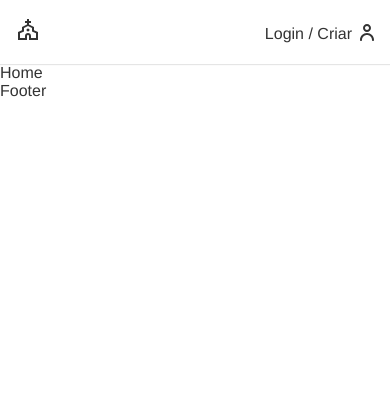
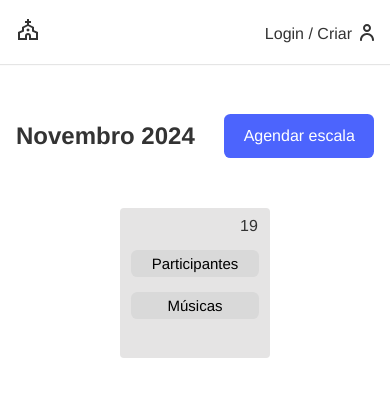
Before and after one commit to rodrigomes002/escalas-frontend, a React (Vite) app: page / in a window 390 px wide. Shown: the top 396 px of the page. Built offline with nearby package versions, Linux system fonts and the light colour scheme.

Commit message:
Criando home e modal

```diff
--- a/src/App.css
+++ b/src/App.css
@@ -48,7 +48,7 @@ a {
 }
 
 .container {
-  max-width: 50rem;
+  max-width: 70rem;
   padding: 0 1rem;
   margin: 0 auto;
 }
@@ -67,7 +67,7 @@ a {
   display: block;
   width: 1.5rem;
   height: 1.5rem;
-  background: #fb1;
+  background: #4c64fd;
   position: absolute;
   bottom: 5px;
   left: -5px;
--- /dev/null
+++ b/src/Components/Card.jsx
@@ -0,0 +1,29 @@
+import React from "react";
+import styles from "./Card.module.css";
+import Button from "./Forms/Button";
+
+const Card = ({ setModal }) => {
+  const buttonStyle = {
+    marginBottom: 15,
+    padding: 5,
+    backgroundColor: "#D9D9D9",
+    color: "#000000",
+    fontSize: 15,
+  };
+
+  return (
+    <>
+      <div className={styles.card}>
+        <div className={styles.date}>19</div>
+        <Button style={buttonStyle} onClick={setModal}>
+          Participantes
+        </Button>
+        <Button style={buttonStyle} onClick={setModal}>
+          Músicas
+        </Button>
+      </div>
+    </>
+  );
+};
+
+export default Card;
--- /dev/null
+++ b/src/Components/Card.module.css
@@ -0,0 +1,23 @@
+.card {
+  display: flex;
+  flex-direction: column;
+  justify-content: center;
+  align-items: center;
+
+  width: 150px;
+  height: 150px;
+  margin-top: 50px;
+  border-radius: 4px;
+  background-color: #e5e4e4;
+}
+
+.date {
+  position: relative;
+  bottom: 15px;
+  left: 70px;
+  width: 50px;
+}
+
+.margin {
+  margin-bottom: 15px;
+}
--- a/src/Components/Footer.jsx
+++ b/src/Components/Footer.jsx
@@ -2,7 +2,7 @@ import React from "react";
 import styles from "./Footer.module.css";
 
 const Footer = () => {
-  return <div className={styles.footer}>Footer</div>;
+  return <div className={styles.footer}></div>;
 };
 
 export default Footer;
--- a/src/Components/Forms/Button.module.css
+++ b/src/Components/Forms/Button.module.css
@@ -4,8 +4,8 @@
   cursor: pointer;
   border: none;
   border-radius: 0.4rem;
-  background: #fb1;
-  color: #764701;
+  background: #4c64fd;
+  color: #ffffff;
   min-width: 8rem;
   padding: 0.8rem 1.2rem;
   box-sizing: border-box;
@@ -15,7 +15,7 @@
 .button:hover,
 .button:focus {
   outline: none;
-  box-shadow: 0 0 0 3px #fea, 0 0 0 4px #fb1;
+  box-shadow: 0 0 0 3px #8f9eff, 0 0 0 4px #4c64fd;
 }
 
 .button:disabled {
--- a/src/Components/Forms/Input.module.css
+++ b/src/Components/Forms/Input.module.css
@@ -16,9 +16,9 @@
 .input:focus,
 .input:hover {
   outline: none;
-  border-color: #fb1;
+  border-color: #4c64fd;
   background: white;
-  box-shadow: 0 0 0 3px #fea;
+  box-shadow: 0 0 0 3px #8f9eff;
 }
 
 .label {
--- a/src/Components/Home.jsx
+++ b/src/Components/Home.jsx
@@ -1,7 +1,35 @@
 import React from "react";
+import Card from "./Card";
+import styles from "./Home.module.css";
+import Button from "./Forms/Button";
+import Modal from "./Modal";
 
 const Home = () => {
-  return <div>Home</div>;
+  const [modal, setModal] = React.useState(null);
+  const cardStyle = {};
+  const dados = {};
+
+  return (
+    <>
+      <div className="container animeLeft">
+        <div className={styles.header}>
+          <div className={styles.title}>
+            <h2>Novembro 2024</h2>
+          </div>
+
+          <div className={styles.title}>
+            <Button>Agendar escala</Button>
+          </div>
+        </div>
+
+        <div className={styles.home}>
+          <Card style={cardStyle} setModal={setModal} />
+        </div>
+
+        <div>{modal && <Modal data={dados} setModal={setModal}></Modal>}</div>
+      </div>
+    </>
+  );
 };
 
 export default Home;
--- /dev/null
+++ b/src/Components/Home.module.css
@@ -0,0 +1,22 @@
+.title {
+  padding-top: 50px;
+}
+
+.home {
+  display: flex;
+  flex-wrap: wrap;
+  justify-content: space-between;
+  align-items: center;
+}
+
+.header {
+  display: flex;
+  justify-content: space-between;
+  align-items: center;
+}
+
+@media (max-width: 40rem) {
+  .home {
+    justify-content: space-around;
+  }
+}
--- /dev/null
+++ b/src/Components/Modal.jsx
@@ -0,0 +1,18 @@
+import React from "react";
+import styles from "./Modal.module.css";
+
+const Modal = ({ data, setModal }) => {
+  function handleOutsideClick(event) {
+    if (event.target === event.currentTarget) setModal(null);
+  }
+
+  return (
+    <>
+      <div className={styles.modal} onClick={handleOutsideClick}>
+        <div>TESTE aaa</div>
+      </div>
+    </>
+  );
+};
+
+export default Modal;
--- /dev/null
+++ b/src/Components/Modal.module.css
@@ -0,0 +1,17 @@
+.modal {
+  position: fixed;
+  width: 100vw;
+  height: 100vh;
+  top: 0px;
+  left: 0px;
+  background: rgba(0, 0, 0, 0.4);
+  display: flex;
+  z-index: 1000;
+  padding: 2rem calc(4rem + 15px) 2rem 4rem;
+}
+
+@media (max-width: 40rem) {
+  .modal {
+    padding: 2rem calc(2rem + 15px) 2rem 2rem;
+  }
+}
```
Also changed, not shown: 1 other file (tests, documents, lock files or other folders).
